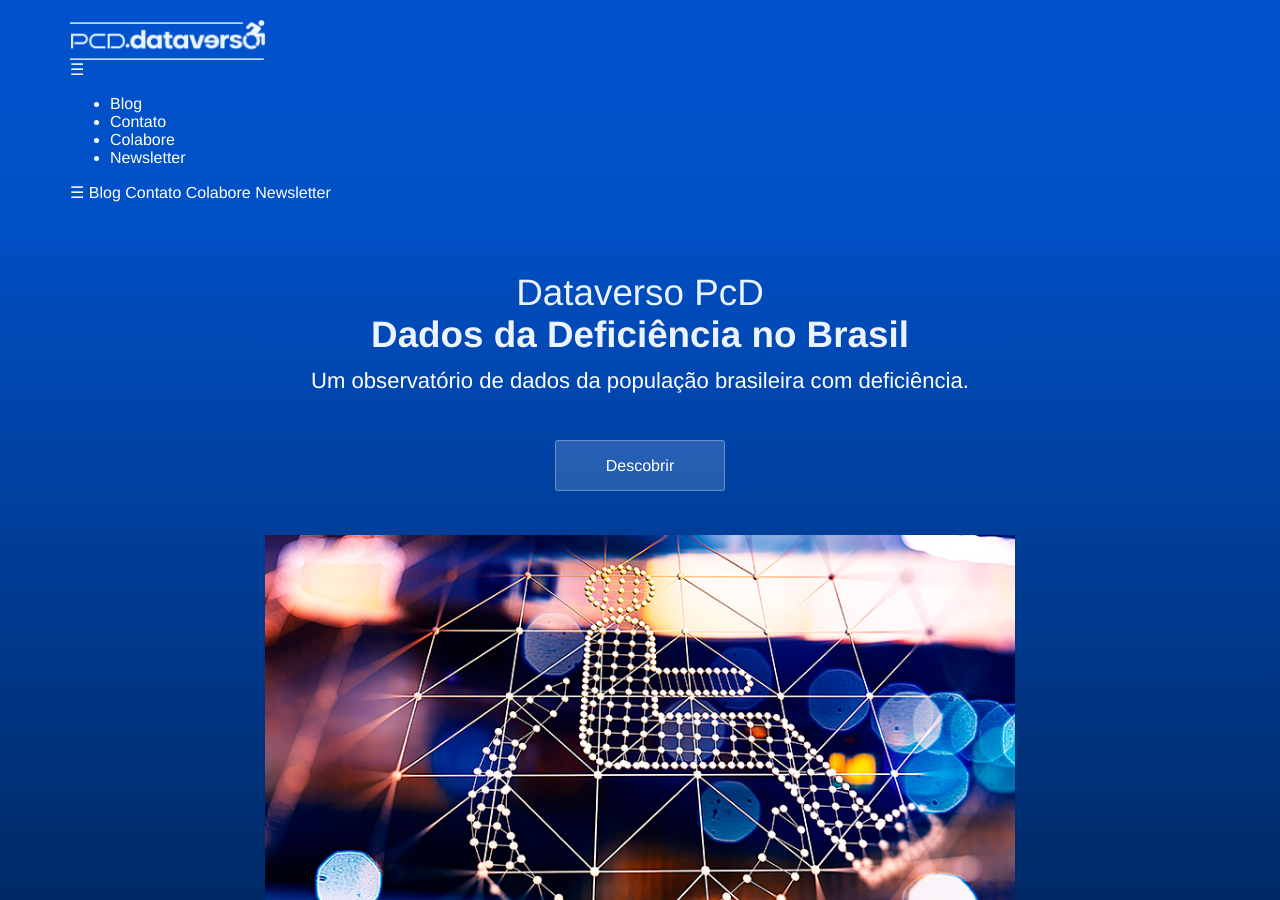
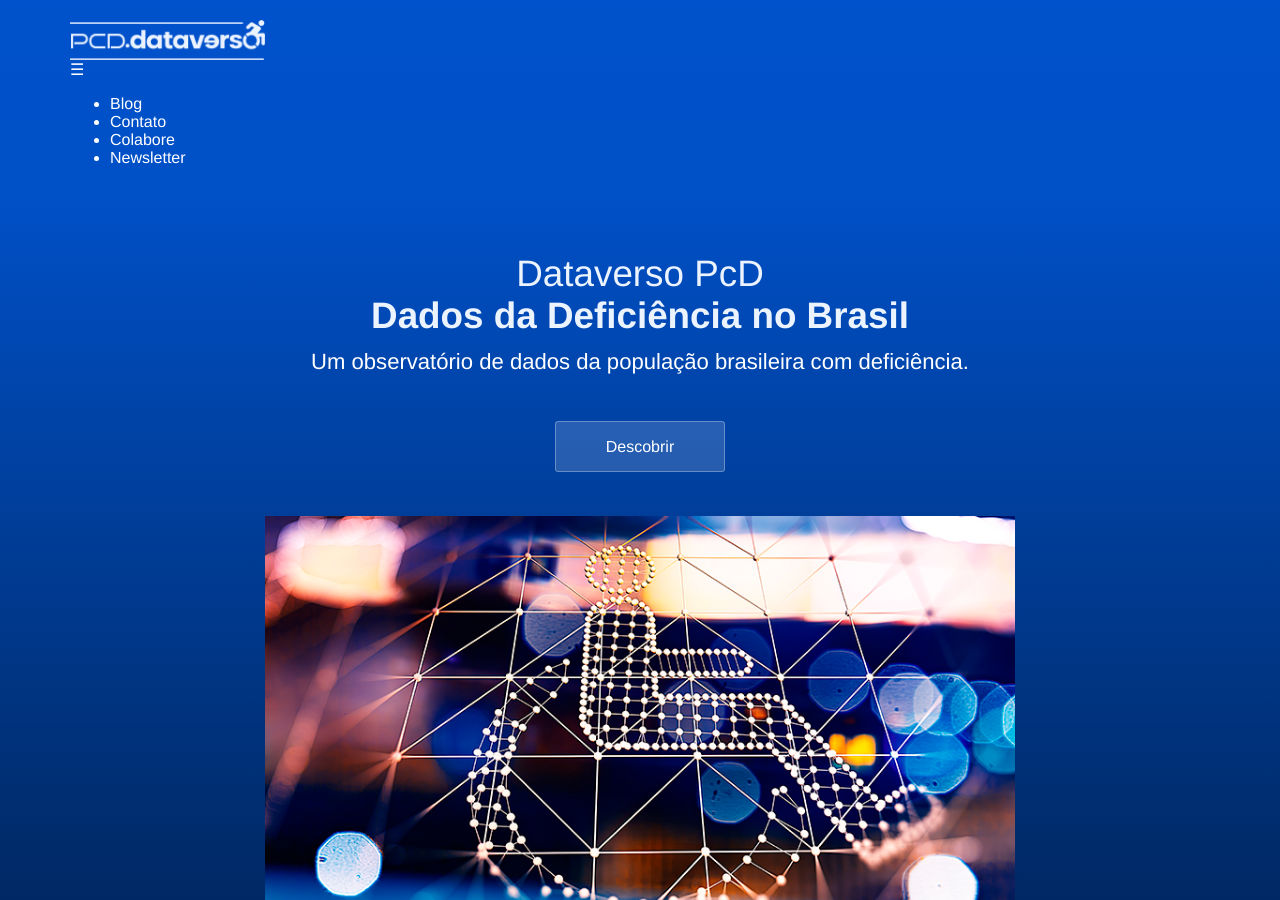
Before and after one commit to jornalistainclusivo/pcd.dataverso.org, a Jekyll site: the page built from index.html, in a window 1280 px wide and 900 px high. Built offline with Jekyll 4.4.1, drawn with Linux system fonts in a browser that asks for light colours; some of the changed lines change nothing that is shown.

Commit message:
desfazendo improve header

```diff
--- a/_includes/navigation.html
+++ b/_includes/navigation.html
@@ -9,17 +9,3 @@
     {% endfor %}
   </ul>
 </nav>
-	<a class="nav-toggle" id="open-nav" href="#">&#9776;</a>
-	<a class="editor-link btn" href="cloudcannon:collections/_data/navigation.yml" class="btn"><strong>&#9998;</strong> Edit navigation</a>
-	{% for link in site.data.navigation %}
-		{% assign class = "" %}
-		{% if link.highlight %}
-			{% assign class = class | append: " highlight" %}
-		{% endif %}
-
-		{% if link.link == page.url %}
-			{% assign class = class | append: " active" %}
-		{% endif %}
-		<a href="{% include relative-src.html src=link.link %}" class="{{ class }}" {% if link.new_window %}target="_blank"{% endif %}>{{ link.name }}</a>
-	{% endfor %}
-</nav>
--- a/index.html
+++ b/index.html
@@ -77,8 +77,8 @@
 	<section class="bottom-cta">
 		<h2 class="editable"><strong>Navegue</strong> no Observatório de Dados PcD</h2>
 		<div class="button alt">
-			<a href="https://dados.dataverso.org/pcd/" role="button" aria-label="Navegar">
-			   Navegar
+			<a href="https://dados.dataverso.org/pcd/" role="button" aria-label="Acessa o repositório de dados Dataverso PCD">
+			   Descobrir
 			</a>
 		 </div>
 	</section>
```
